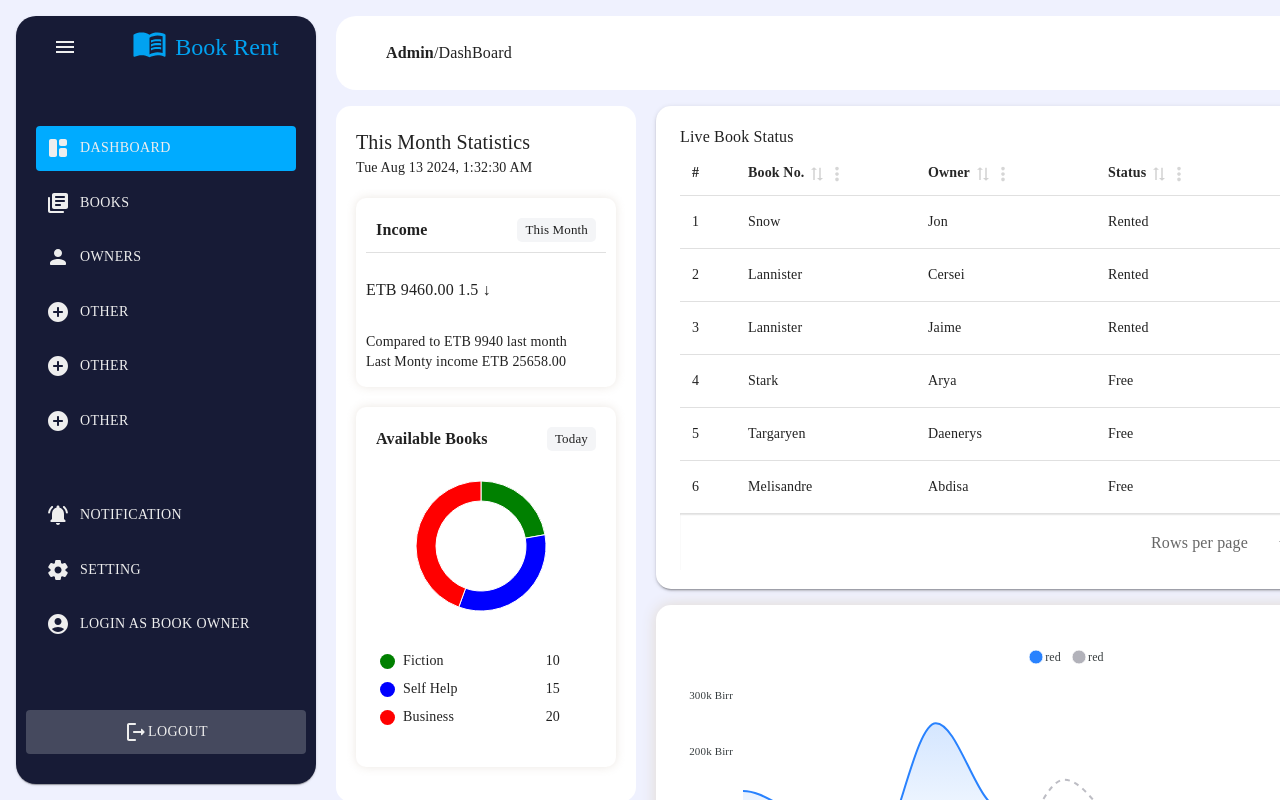
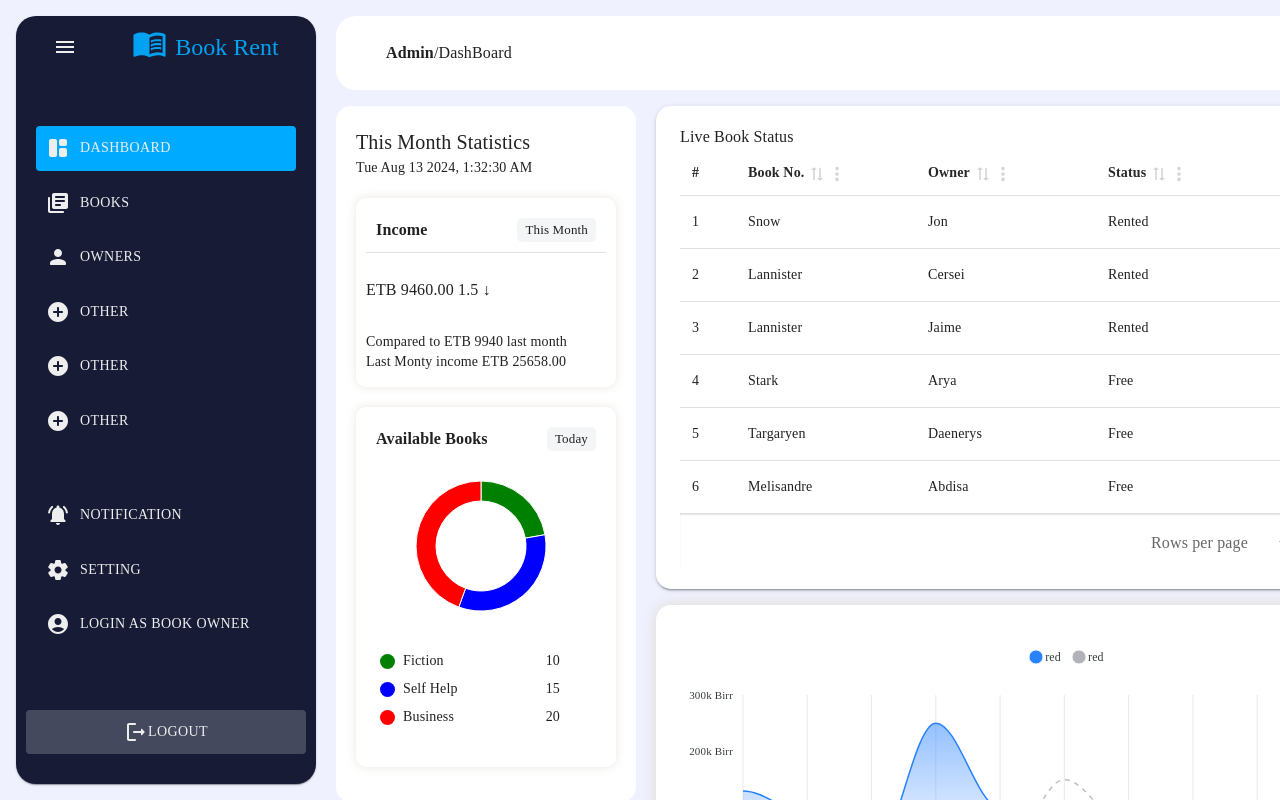
Before and after one commit to abdisaDev/book-rent, a React (Vite) app: page /app/dashboard in a window 1280 px wide. Built offline with nearby package versions, Linux system fonts and the light colour scheme; a web font is replaced by a local one.

Commit message:
cross hair added

```diff
--- a/src/components/AreaChart/index.tsx
+++ b/src/components/AreaChart/index.tsx
@@ -35,7 +35,7 @@ function AreaChart() {
                 colorStops: [
                   {
                     offset: 0,
-                    opacity: 0.2,
+                    opacity: 0.5,
                     color: "#2982FE",
                   },
                   {
@@ -47,13 +47,24 @@ function AreaChart() {
               },
             },
             grid: {
-              borderColor: "rgba(0,0,0,0)",
+              borderColor: "#E9E9EB",
+              xaxis: {
+                lines: {
+                  show: true,
+                },
+              },
+
+              yaxis: {
+                lines: { show: false },
+              },
             },
             stroke: {
               colors: ["#2982FE"],
               curve: "smooth",
-              width: 2,
+              width: 1.5,
               dashArray: [0, 5],
+              lineCap: "butt",
+              fill: { opacity: 1, colors: ["#000"] },
             },
             dataLabels: {
               enabled: false,
@@ -76,10 +87,8 @@ function AreaChart() {
               axisBorder: {
                 show: false,
               },
-              crosshairs: {
-                show: false,
-              },
             },
+
             tooltip: {
               enabled: true,
             },
--- /dev/null
+++ b/src/components/popup-modal/book-upload-form/index.tsx
@@ -0,0 +1,58 @@
+import { Box, TextField } from "@mui/material";
+import PopupModal from "..";
+
+function BookUploadForm() {
+  return (
+    <PopupModal>
+      <Box
+        sx={{
+          display: "flex",
+          flexDirection: "column",
+          gap: 2,
+          width: "100%",
+          px: 2,
+        }}
+      >
+        {/* <Box>
+          <TextField
+            variant="outlined"
+            label="Name"
+            fullWidth
+            disabled
+            value={clickedRow.row.name}
+          />
+        </Box>
+        <Box>
+          <TextField
+            variant="outlined"
+            label="Email Address"
+            fullWidth
+            disabled
+            value={clickedRow.row.email}
+          />
+        </Box>
+        <Box>
+          <TextField
+            variant="outlined"
+            label="Location"
+            fullWidth
+            disabled
+            value={clickedRow.row.location}
+          />
+        </Box>
+        <Box>
+          <TextField
+            variant="outlined"
+            label="Phone Number"
+            fullWidth
+            disabled
+            value={clickedRow.row.phone_number}
+          />
+        </Box> */}
+        dads
+      </Box>
+    </PopupModal>
+  );
+}
+
+export default BookUploadForm;
--- a/src/pages/book-upload-page/index.tsx
+++ b/src/pages/book-upload-page/index.tsx
@@ -12,7 +12,7 @@ import { Upload as UploadIcon } from "@mui/icons-material";
 import { HTMLAttributes, JSXElementConstructor } from "react";
 import { useAppDispatch } from "../../app/hooks";
 import { setIsOpenStatus } from "../../features/modal/modalSlice";
-import PopupModal from "../../components/popup-modal";
+import BookUploadForm from "../../components/popup-modal/book-upload-form";
 
 function PopperComponent(props?: {
   children: JSX.Element;
@@ -20,6 +20,7 @@ function PopperComponent(props?: {
   const dispatch = useAppDispatch();
   return (
     <Paper>
+      <BookUploadForm />
       <Box>{props?.children}</Box>
       <Box sx={{ py: "10px" }}>
         <Divider />
@@ -40,7 +41,7 @@ function PopperComponent(props?: {
 
 function BookUploadPage() {
   const logged_user = JSON.parse(localStorage.getItem("user")!);
-  console.log(logged_user.books);
+
   return (
     <Box>
       <Paper sx={{ width: "100%", height: "87vh", borderRadius: "15px" }}>
```
